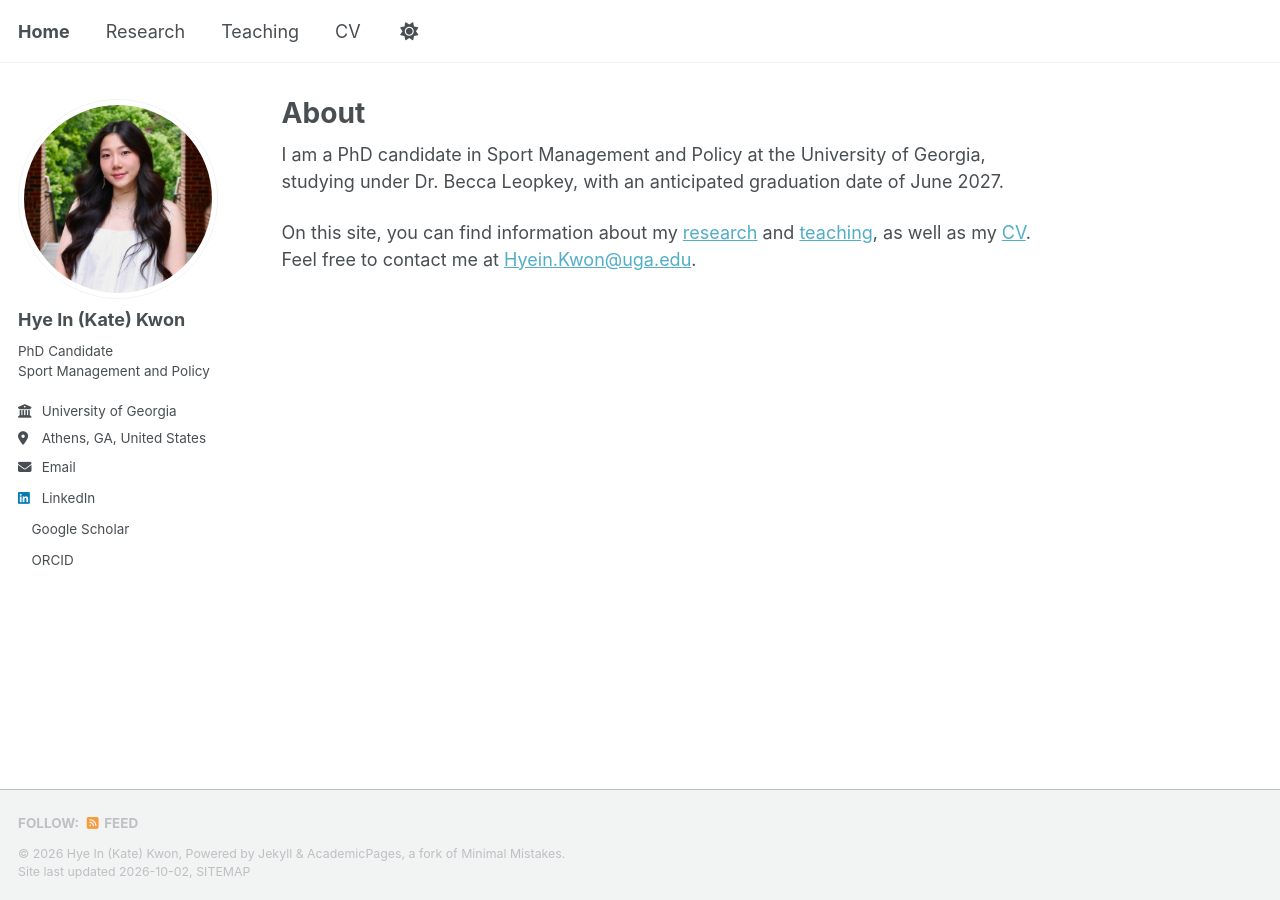
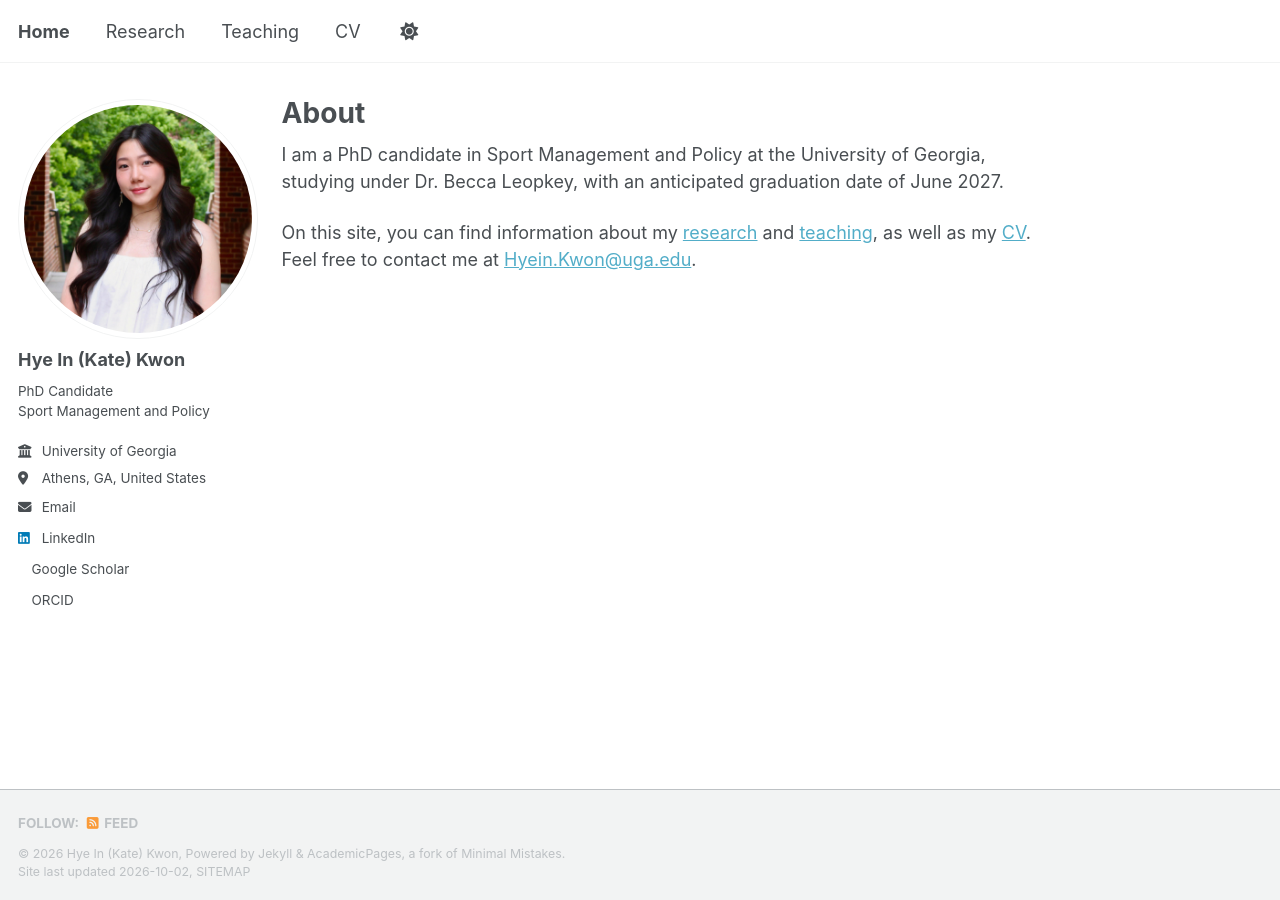
Before and after one commit to katehyeinkwon/katehyeinkwon.github.io, a Jekyll site: the page built from _pages/about.md, in a window 1280 px wide. Built offline with Jekyll 4.4.1, drawn with Linux system fonts in a browser that asks for light colours; a style sheet for code colours, icons or effects is not loaded.

Commit message:
Update main.scss

```diff
--- a/assets/css/main.scss
+++ b/assets/css/main.scss
@@ -40,9 +40,10 @@
 /* Wider left sidebar on desktop */
 @media (min-width: 64em) {
   .sidebar {
-    width: 260px;
+    width: 260px !important;
   }
   .author__avatar img {
-    max-width: 200px;
+    max-width: 240px !important;
+    width: 100%;
   }
 }
```
